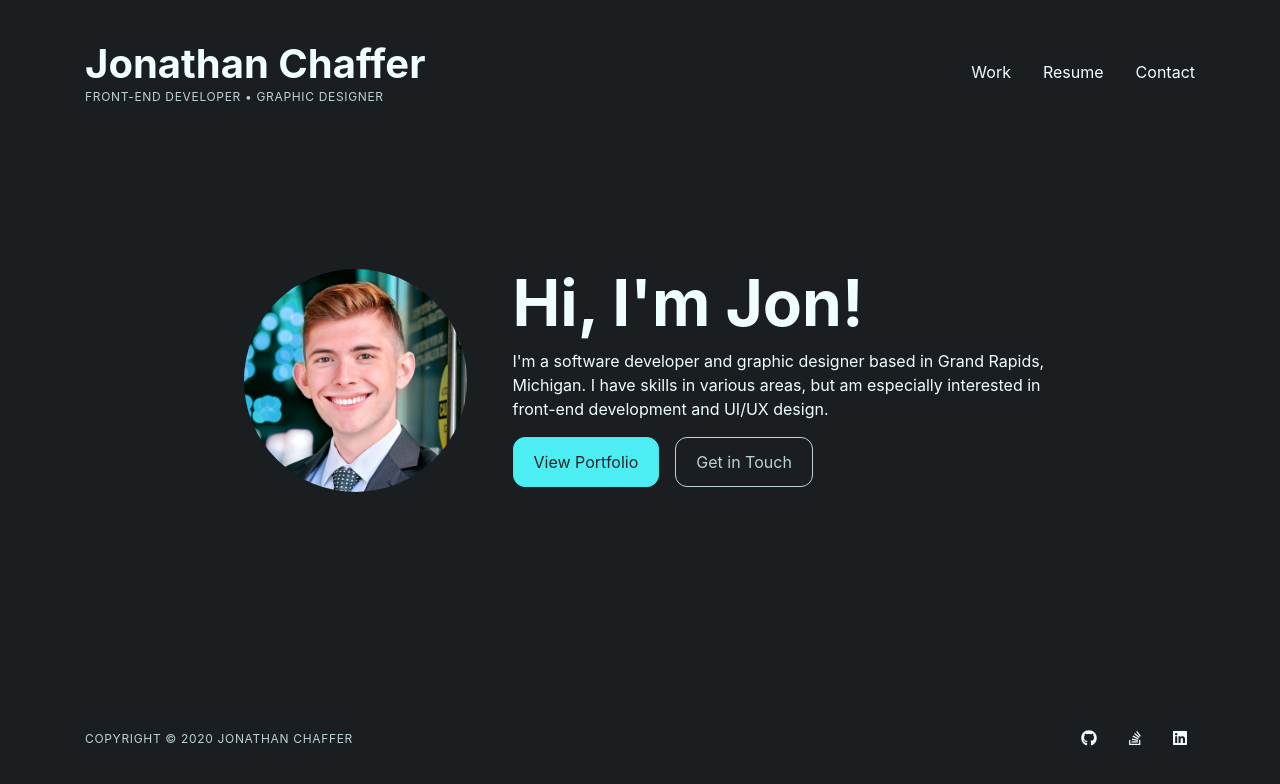
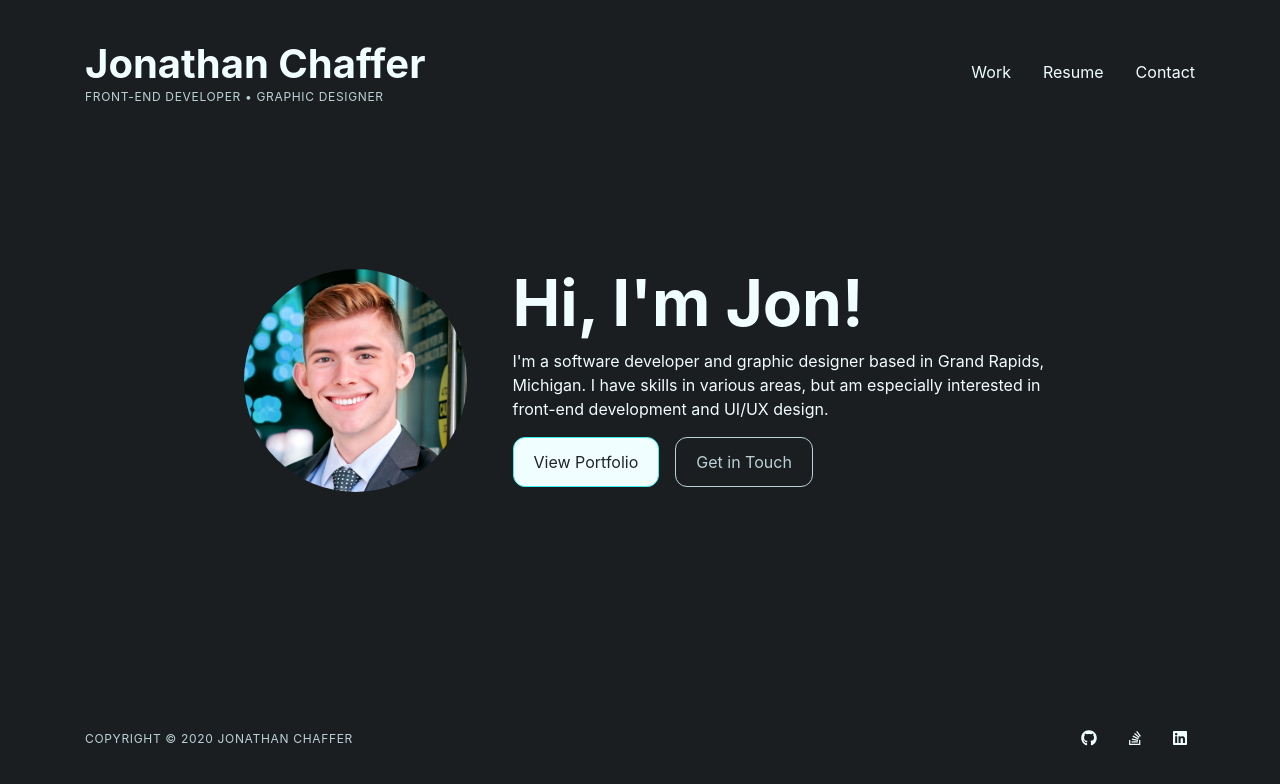
Before and after one commit to jonathanchaffer/portfolio, a React (Create React App) app: page / in a window 1280 px wide. In both pictures the pointer is over the button "View Portfolio". Shown: the top 784 px of the page. Built offline with nearby package versions, Linux system fonts and the light colour scheme.

Commit message:
update .btn-primary:hover color

```diff
--- a/src/styles/colors.scss
+++ b/src/styles/colors.scss
@@ -18,3 +18,7 @@ body {
   background-color: $bg;
   color: $text;
 }
+
+.btn-primary:hover {
+  background-color: $text;
+}
```
